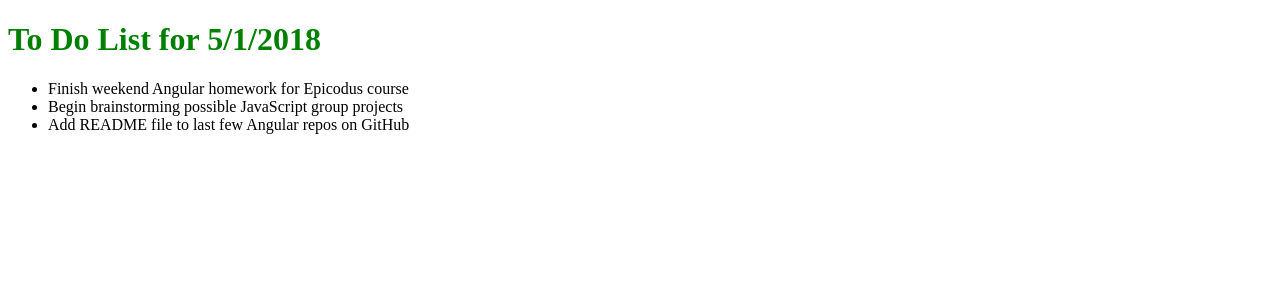
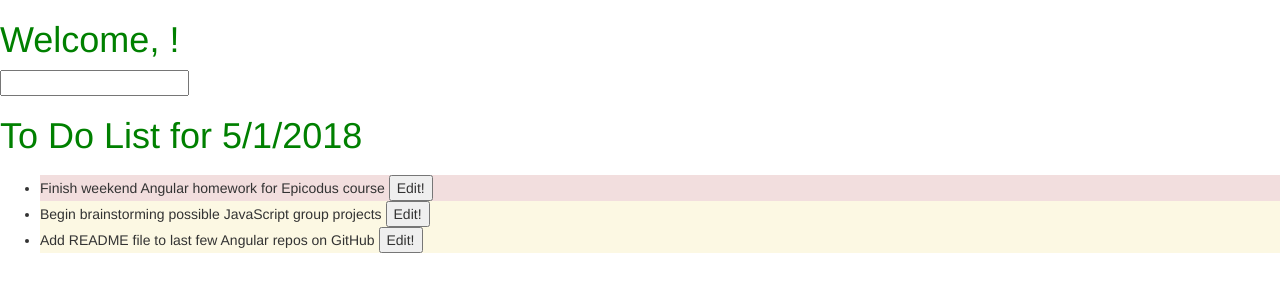
Before and after one commit to brenderbee/to-do, an Angular app: page / in a window 1280 px wide. Shown: the top 300 px of the page. Built offline with nearby package versions, Linux system fonts and the light colour scheme.

Commit message:
Fix error with priority

```diff
--- a/package.json
+++ b/package.json
@@ -21,6 +21,7 @@
     "@angular/platform-browser": "^5.2.0",
     "@angular/platform-browser-dynamic": "^5.2.0",
     "@angular/router": "^5.2.0",
+    "bootstrap": "^3.3.7",
     "core-js": "^2.4.1",
     "rxjs": "^5.5.6",
     "zone.js": "^0.8.19"
--- a/src/app/app.component.html
+++ b/src/app/app.component.html
@@ -1,5 +1,23 @@
+<h1>Welcome, {{userName}}!</h1>
+<form>
+  <input [(ngModel)]="userName" type="text" name="user">
+</form>
+
 <h1>To Do List for {{month}}/{{day}}/{{year}}</h1>
 <h3>{{currentTask}}</h3>
 <ul>
-  <li *ngFor="let currentTask of tasks">{{currentTask.description}}</li>
+  <li [class]="priorityColor(currentTask)"  *ngFor="let currentTask of tasks">{{currentTask.description}} <button (click)="editTask(currentTask)">Edit!</button></li>
 </ul>
+<div *ngIf="selectedTask">
+  <h3>{{selectedTask.description}}</h3>
+  <p>Task Complete? {{selectedTask.done}}</p>
+  <h3>Edit Task</h3>
+  <label>Enter Task Description:</label>
+  <input [(ngModel)]="selectedTask.description">
+  <label>Enter Task Priority (1-3):</label>
+  <br>
+  <input type="radio" [(ngModel)]="selectedTask.priority" value="1">1 (Low Priority)<br>
+  <input type="radio" [(ngModel)]="selectedTask.priority" value="2">2 (Medium Priority)<br>
+  <input type="radio" [(ngModel)]="selectedTask.priority" value="3">3 (High Priority)
+  <button (click)="finishedEditing()">Done</button>
+</div>
--- a/src/app/app.component.ts
+++ b/src/app/app.component.ts
@@ -13,7 +13,29 @@ export class AppComponent {
   day: number = this.currentTime.getDate();
   year: number = this.currentTime.getFullYear();
   tasks: Task[] = [
-    new Task('Finish weekend Angular homework for Epicodus course'),
-    new Task('Begin brainstorming possible JavaScript group projects'),
-    new Task('Add README file to last few Angular repos on GitHub')
-  ];}
+    new Task('Finish weekend Angular homework for Epicodus course', '3'),
+    new Task('Begin brainstorming possible JavaScript group projects','2'),
+    new Task('Add README file to last few Angular repos on GitHub', '2')
+  ];
+
+  selectedTask = null;
+
+  editTask(clickedTask) {
+    this.selectedTask = clickedTask;
+  }
+
+  finishedEditing() {
+    this.selectedTask = null;
+  }
+
+  priorityColor(currentTask){
+     if (currentTask.priority === '3'){
+       return "bg-danger";
+     } else if (currentTask.priority === '2') {
+       return  "bg-warning";
+     } else {
+       return "bg-info";
+     }
+   }
+
+}
--- a/src/app/app.module.ts
+++ b/src/app/app.module.ts
@@ -3,7 +3,7 @@ import { NgModule } from '@angular/core';
 import { AppComponent } from './app.component';
 import { WelcomeComponent } from './welcome/welcome.component';
 import { ModelsComponent } from './models/models.component';
-
+import { FormsModule }  from '@angular/forms';
 
 @NgModule({
   declarations: [
@@ -12,7 +12,8 @@ import { ModelsComponent } from './models/models.component';
     ModelsComponent
   ],
   imports: [
-    BrowserModule
+    BrowserModule,
+    FormsModule
   ],
   providers: [],
   bootstrap: [AppComponent]
--- a/src/app/models/task.model.ts
+++ b/src/app/models/task.model.ts
@@ -1,4 +1,4 @@
 export class Task {
   public done: boolean = false;
-  constructor(public description: string) { }
+  constructor(public description: string, public priority: string) { }
 }
```
Also changed, not shown: .angular-cli.json, 1 other file (tests, documents, lock files or other folders).
